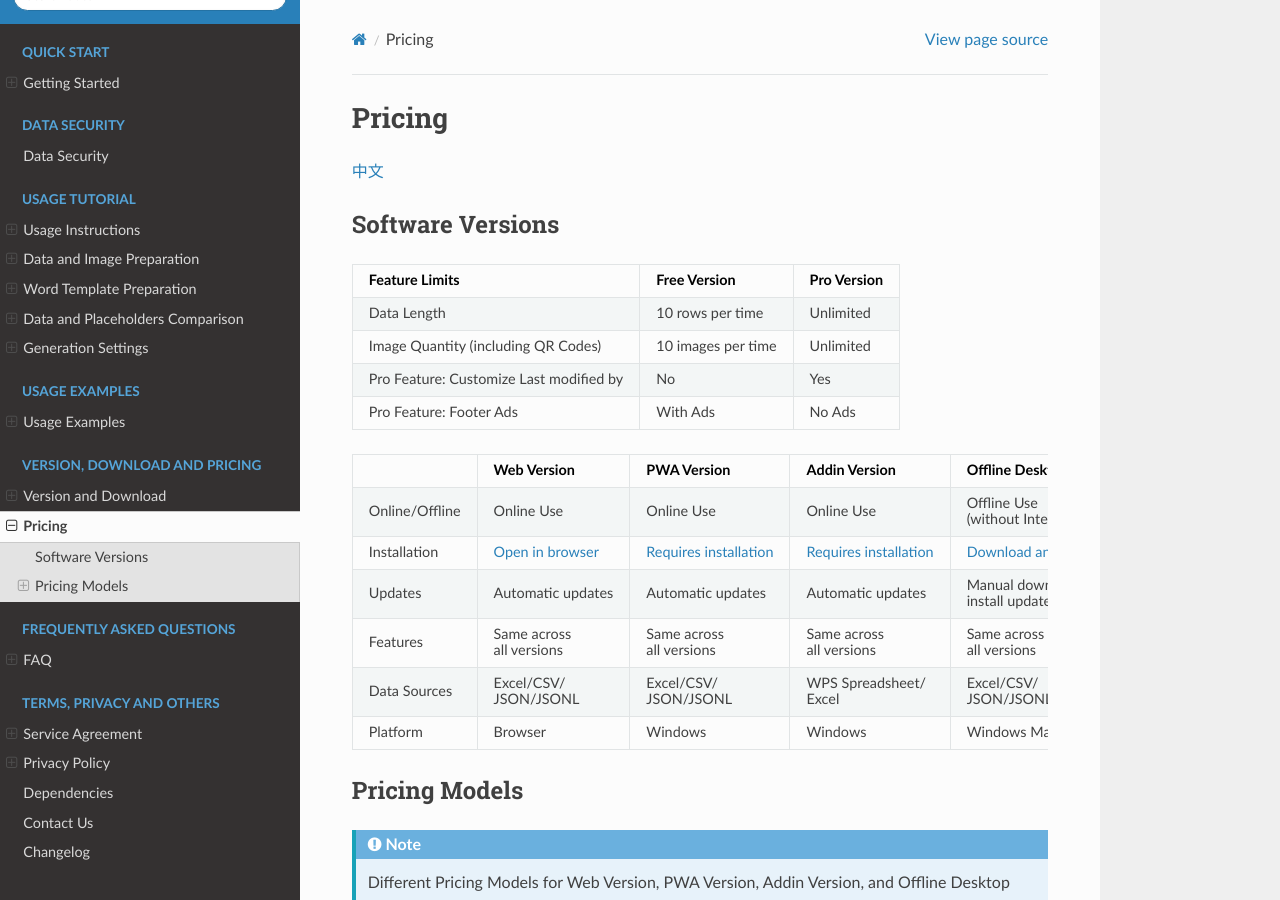
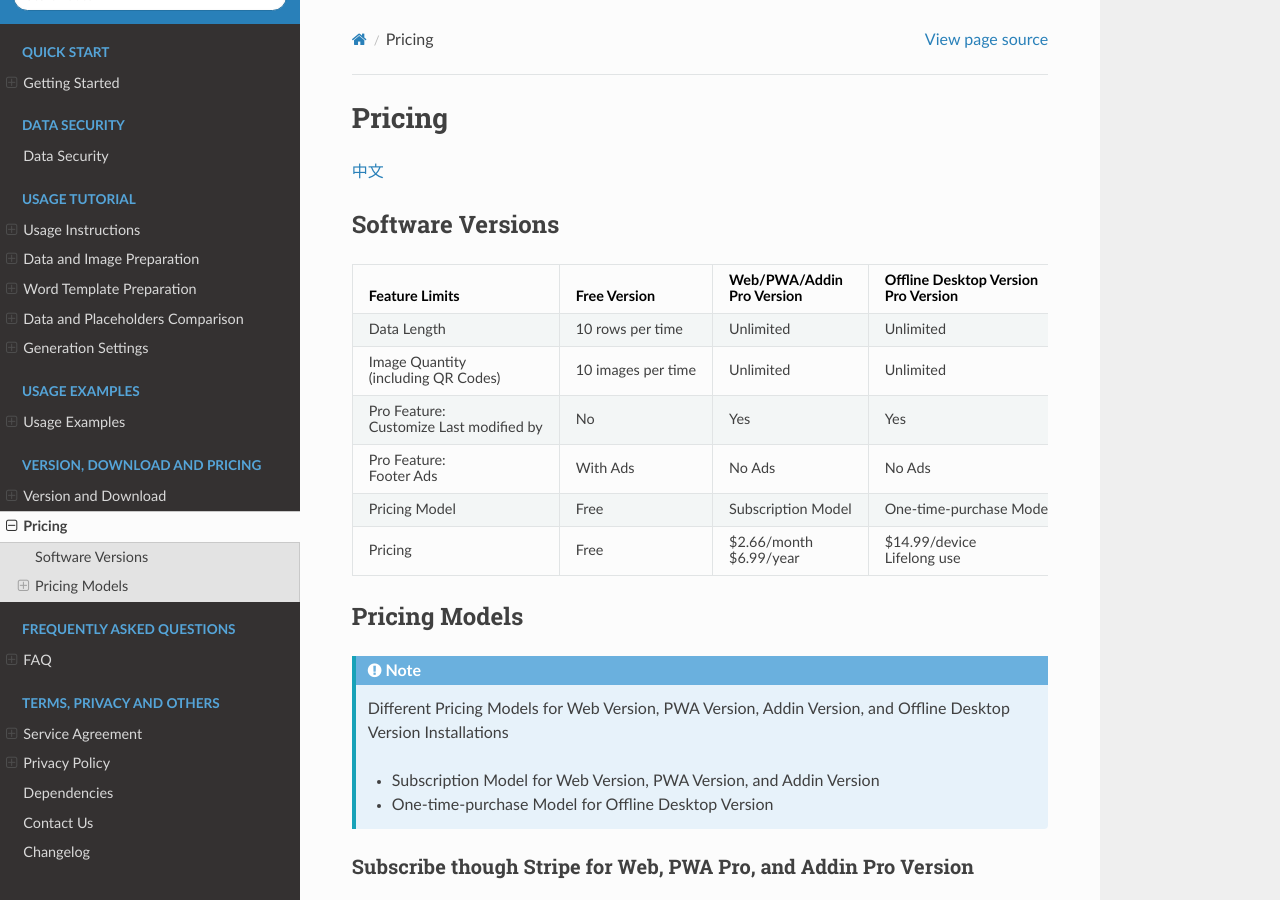
Before and after one commit to he-yang/sheet-to-doc, a Sphinx documentation site: the page built from source/Pricing.md, in a window 1280 px wide and 900 px high. Built offline with Sphinx 7.4.7 and the Read the Docs theme 3.1.0, drawn with Linux system fonts in a browser that asks for light colours; some of the changed text lies outside the part shown.

Commit message:
update pricing

```diff
--- a/source/Pricing.md
+++ b/source/Pricing.md
@@ -7,17 +7,19 @@
 ## Software Versions
 
 
-| Feature Limits | Free Version | Pro Version |
-| :--------: | :--------: | :--------: |
-| Data Length | 10 rows per time | Unlimited |
-| Image Quantity (including QR Codes) | 10 images per time | Unlimited |
-| Pro Feature: Customize Last modified by | No | Yes |
-| Pro Feature: Footer Ads| With Ads | No Ads|
+| Feature Limits | Free Version | Web/PWA/Addin<br> Pro Version | Offline Desktop Version <br> Pro Version|
+| :--------: | :--------: | :--------: | :--------: |
+| Data Length | 10 rows per time | Unlimited | Unlimited |
+| Image Quantity<br> (including QR Codes) | 10 images per time | Unlimited | Unlimited |
+| Pro Feature: <br>Customize Last modified by | No | Yes | Yes |
+| Pro Feature: <br>Footer Ads| With Ads | No Ads| No Ads |
+| Pricing Model | Free | Subscription Model | One-time-purchase Model |
+| Pricing | Free | $2.66/month<br>$6.99/year | $14.99/device<br>Lifelong use |
 
 
 
-:::{include} _snippet/version.md
-:::
+<!-- :::{include} _snippet/version.md
+::: -->
 
 ## Pricing Models
 
--- a/source/_snippet/version.md
+++ b/source/_snippet/version.md
@@ -1,7 +1,7 @@
 |  | Web Version | PWA Version | Addin Version | Offline Desktop Version |
 | :--------: | :--------: | :--------: | :--------: | :--------: |
 | Online/Offline| Online Use | Online Use | Online Use | Offline Use<br>(without Internet)|
-| Installation | [Open in browser](https://s.wtsolutions.cn/sheet-to-doc.html) | [Requires installation](https://sheet-to-doc.wtsolutions.cn/en/latest/Download.html) | [Requires installation](https://sheet-to-doc.wtsolutions.cn/en/latest/Download.html) | [Download and Install](https://sheet-to-doc.wtsolutions.cn/en/latest/Download.html) |
+| Installation | [Open in browser](https://s.wtsolutions.cn/sheet-to-doc.html) | [Requires installation](Download.md#pwa) | [Requires installation](Download.md#addin) | [Download and Install](https://s.wtsolutions.cn/latest.html?product=sheet-to-doc&language=en) |
 | Updates | Automatic updates | Automatic updates | Automatic updates | Manual download and<br>install updates |
 | Features | Same across <br>all versions  | Same across <br>all versions | Same across <br>all versions<br> | Same across <br>all versions |
 | Data Sources | Excel/CSV/<br>JSON/JSONL | Excel/CSV/<br>JSON/JSONL | WPS Spreadsheet/<br>Excel | Excel/CSV/<br>JSON/JSONL |
```
Also changed, not shown: other parts of source/Pricing.md (+1 -1 lines), source/Download.md (+9 -3 lines), source/Usage.md (+2 -2 lines).
